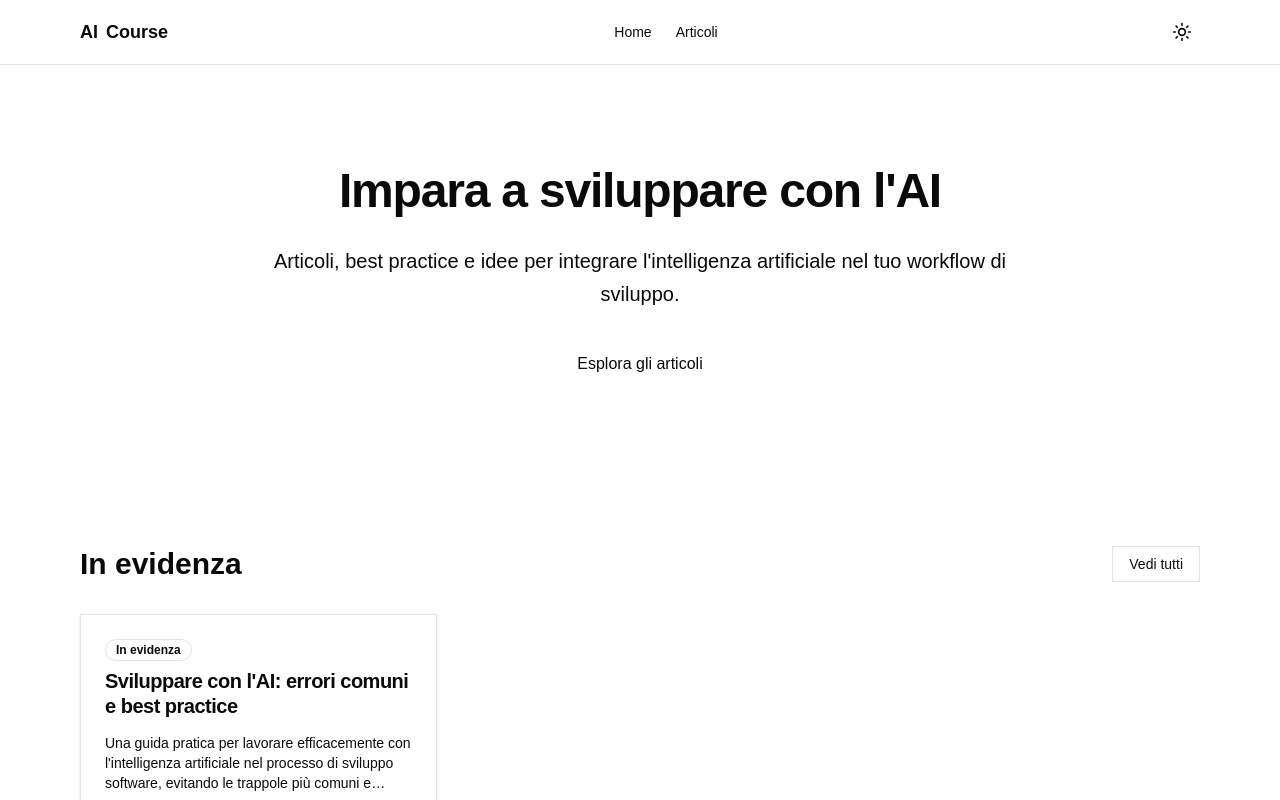
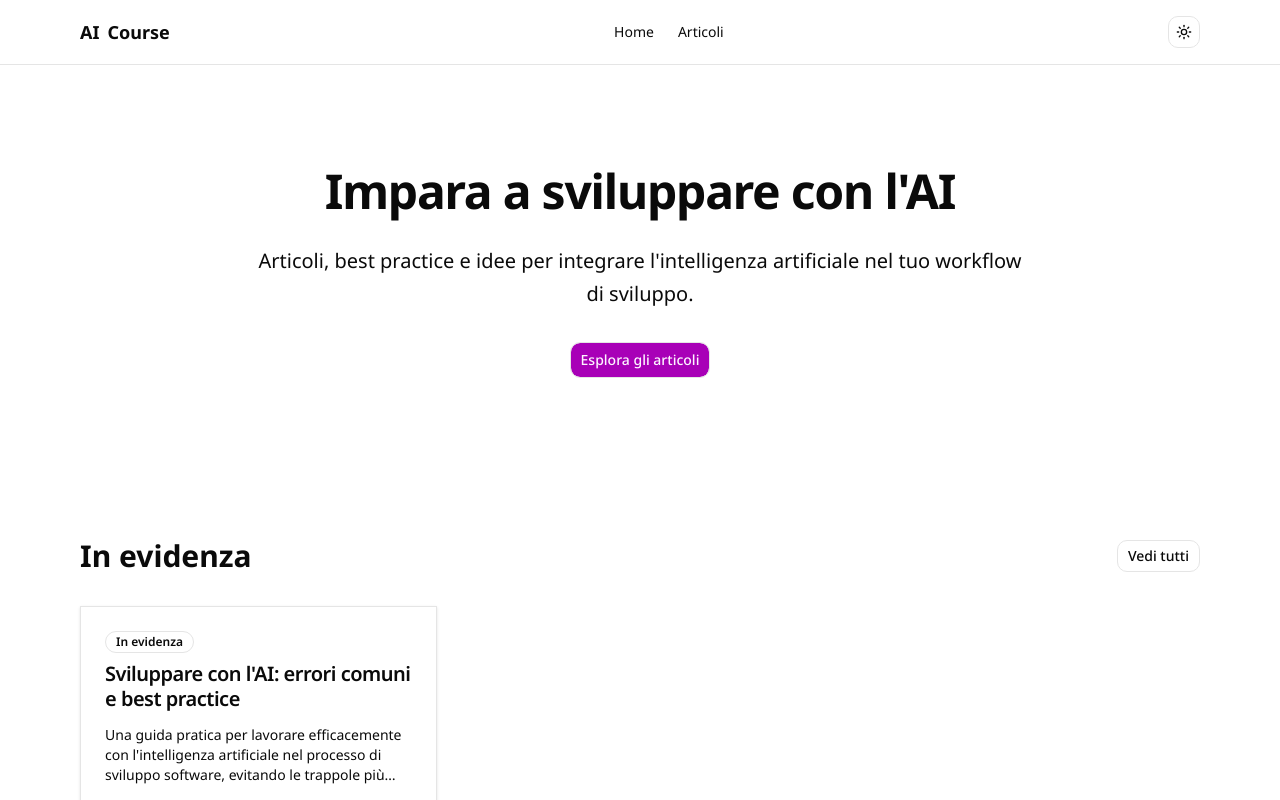
Before and after one commit to violabg/ai-talks, a Next.js app: page / in a window 1280 px wide. Shown: the top 800 px of the page. Built offline with nearby package versions, Linux system fonts and the light colour scheme.

Commit message:
feat: initial commit

```diff
--- a/package.json
+++ b/package.json
@@ -20,7 +20,9 @@
     "next-themes": "^0.4.6",
     "react": "19.2.4",
     "react-dom": "19.2.4",
-    "tailwind-merge": "^3.5.0"
+    "shadcn": "^4.1.1",
+    "tailwind-merge": "^3.5.0",
+    "tw-animate-css": "^1.4.0"
   },
   "devDependencies": {
     "@tailwindcss/postcss": "^4",
--- a/src/app/globals.css
+++ b/src/app/globals.css
@@ -1,4 +1,8 @@
 @import "tailwindcss";
+@import "tw-animate-css";
+@import "shadcn/tailwind.css";
+
+@custom-variant dark (&:is(.dark *));
 
 @layer base {
   :root {
@@ -43,6 +47,15 @@
     --input: oklch(1 0 0 / 15%);
     --ring: oklch(0.556 0 0);
   }
+  * {
+    @apply border-border outline-ring/50;
+  }
+  body {
+    @apply bg-background text-foreground;
+  }
+  html {
+    @apply font-sans;
+  }
 }
 
 @theme inline {
@@ -68,8 +81,25 @@
   --radius-md: calc(var(--radius) - 2px);
   --radius-lg: var(--radius);
   --radius-xl: calc(var(--radius) + 4px);
-  --font-sans: var(--font-geist-sans);
+  --font-sans: var(--font-sans);
   --font-mono: var(--font-geist-mono);
+  --font-heading: var(--font-sans);
+  --color-sidebar-ring: var(--sidebar-ring);
+  --color-sidebar-border: var(--sidebar-border);
+  --color-sidebar-accent-foreground: var(--sidebar-accent-foreground);
+  --color-sidebar-accent: var(--sidebar-accent);
+  --color-sidebar-primary-foreground: var(--sidebar-primary-foreground);
+  --color-sidebar-primary: var(--sidebar-primary);
+  --color-sidebar-foreground: var(--sidebar-foreground);
+  --color-sidebar: var(--sidebar);
+  --color-chart-5: var(--chart-5);
+  --color-chart-4: var(--chart-4);
+  --color-chart-3: var(--chart-3);
+  --color-chart-2: var(--chart-2);
+  --color-chart-1: var(--chart-1);
+  --radius-2xl: calc(var(--radius) * 1.8);
+  --radius-3xl: calc(var(--radius) * 2.2);
+  --radius-4xl: calc(var(--radius) * 2.6);
 }
 
 * {
@@ -78,6 +108,73 @@
 
 body {
   background-color: var(--background);
-  color: var(--foreground);
-  font-family: Arial, Helvetica, sans-serif;
 }
+
+:root {
+  --background: oklch(1 0 0);
+  --foreground: oklch(0.145 0 0);
+  --card: oklch(1 0 0);
+  --card-foreground: oklch(0.145 0 0);
+  --popover: oklch(1 0 0);
+  --popover-foreground: oklch(0.145 0 0);
+  --primary: oklch(0.518 0.253 323.949);
+  --primary-foreground: oklch(0.977 0.017 320.058);
+  --secondary: oklch(0.967 0.001 286.375);
+  --secondary-foreground: oklch(0.21 0.006 285.885);
+  --muted: oklch(0.97 0 0);
+  --muted-foreground: oklch(0.556 0 0);
+  --accent: oklch(0.97 0 0);
+  --accent-foreground: oklch(0.205 0 0);
+  --destructive: oklch(0.577 0.245 27.325);
+  --border: oklch(0.922 0 0);
+  --input: oklch(0.922 0 0);
+  --ring: oklch(0.708 0 0);
+  --chart-1: oklch(0.87 0 0);
+  --chart-2: oklch(0.556 0 0);
+  --chart-3: oklch(0.439 0 0);
+  --chart-4: oklch(0.371 0 0);
+  --chart-5: oklch(0.269 0 0);
+  --radius: 0.625rem;
+  --sidebar: oklch(0.985 0 0);
+  --sidebar-foreground: oklch(0.145 0 0);
+  --sidebar-primary: oklch(0.591 0.293 322.896);
+  --sidebar-primary-foreground: oklch(0.977 0.017 320.058);
+  --sidebar-accent: oklch(0.97 0 0);
+  --sidebar-accent-foreground: oklch(0.205 0 0);
+  --sidebar-border: oklch(0.922 0 0);
+  --sidebar-ring: oklch(0.708 0 0);
+}
+
+.dark {
+  --background: oklch(0.145 0 0);
+  --foreground: oklch(0.985 0 0);
+  --card: oklch(0.205 0 0);
+  --card-foreground: oklch(0.985 0 0);
+  --popover: oklch(0.205 0 0);
+  --popover-foreground: oklch(0.985 0 0);
+  --primary: oklch(0.452 0.211 324.591);
+  --primary-foreground: oklch(0.977 0.017 320.058);
+  --secondary: oklch(0.274 0.006 286.033);
+  --secondary-foreground: oklch(0.985 0 0);
+  --muted: oklch(0.269 0 0);
+  --muted-foreground: oklch(0.708 0 0);
+  --accent: oklch(0.269 0 0);
+  --accent-foreground: oklch(0.985 0 0);
+  --destructive: oklch(0.704 0.191 22.216);
+  --border: oklch(1 0 0 / 10%);
+  --input: oklch(1 0 0 / 15%);
+  --ring: oklch(0.556 0 0);
+  --chart-1: oklch(0.87 0 0);
+  --chart-2: oklch(0.556 0 0);
+  --chart-3: oklch(0.439 0 0);
+  --chart-4: oklch(0.371 0 0);
+  --chart-5: oklch(0.269 0 0);
+  --sidebar: oklch(0.205 0 0);
+  --sidebar-foreground: oklch(0.985 0 0);
+  --sidebar-primary: oklch(0.667 0.295 322.15);
+  --sidebar-primary-foreground: oklch(0.977 0.017 320.058);
+  --sidebar-accent: oklch(0.269 0 0);
+  --sidebar-accent-foreground: oklch(0.985 0 0);
+  --sidebar-border: oklch(1 0 0 / 10%);
+  --sidebar-ring: oklch(0.556 0 0);
+}
--- a/src/app/layout.tsx
+++ b/src/app/layout.tsx
@@ -4,6 +4,10 @@
 import { ThemeProvider } from "@/components/theme-provider"
 import { Header } from "@/components/layout/header"
 import { Footer } from "@/components/layout/footer"
+import { Noto_Sans } from "next/font/google";
+import { cn } from "@/lib/utils";
+
+const notoSans = Noto_Sans({subsets:['latin'],variable:'--font-sans'});
 
 const geistSans = localFont({
   src: "../../node_modules/geist/dist/fonts/geist-sans/Geist-Variable.woff2",
@@ -35,7 +39,7 @@
     <html
       lang="it"
       suppressHydrationWarning
-      className={`${geistSans.variable} ${geistMono.variable}`}
+      className={cn(geistSans.variable, geistMono.variable, "font-sans", notoSans.variable)}
     >
       <body className="min-h-screen flex flex-col antialiased">
         <ThemeProvider
--- a/src/components/ui/button.tsx
+++ b/src/components/ui/button.tsx
@@ -1,27 +1,38 @@
-import * as React from "react"
+"use client"
+
+import { Button as ButtonPrimitive } from "@base-ui/react/button"
 import { cva, type VariantProps } from "class-variance-authority"
+
 import { cn } from "@/lib/utils"
 
 const buttonVariants = cva(
-  "inline-flex items-center justify-center gap-2 whitespace-nowrap rounded-[--radius-md] text-sm font-medium transition-colors focus-visible:outline-none focus-visible:ring-2 focus-visible:ring-[--ring] disabled:pointer-events-none disabled:opacity-50",
+  "group/button inline-flex shrink-0 items-center justify-center rounded-lg border border-transparent bg-clip-padding text-sm font-medium whitespace-nowrap transition-all outline-none select-none focus-visible:border-ring focus-visible:ring-3 focus-visible:ring-ring/50 active:not-aria-[haspopup]:translate-y-px disabled:pointer-events-none disabled:opacity-50 aria-invalid:border-destructive aria-invalid:ring-3 aria-invalid:ring-destructive/20 dark:aria-invalid:border-destructive/50 dark:aria-invalid:ring-destructive/40 [&_svg]:pointer-events-none [&_svg]:shrink-0 [&_svg:not([class*='size-'])]:size-4",
   {
     variants: {
       variant: {
-        default:
-          "bg-[--primary] text-[--primary-foreground] hover:bg-[--primary]/90",
+        default: "bg-primary text-primary-foreground [a]:hover:bg-primary/80",
         outline:
-          "border border-[--border] bg-transparent hover:bg-[--accent] hover:text-[--accent-foreground]",
+          "border-border bg-background hover:bg-muted hover:text-foreground aria-expanded:bg-muted aria-expanded:text-foreground dark:border-input dark:bg-input/30 dark:hover:bg-input/50",
         secondary:
-          "bg-[--secondary] text-[--secondary-foreground] hover:bg-[--secondary]/80",
+          "bg-secondary text-secondary-foreground hover:bg-secondary/80 aria-expanded:bg-secondary aria-expanded:text-secondary-foreground",
         ghost:
-          "hover:bg-[--accent] hover:text-[--accent-foreground]",
-        link: "text-[--primary] underline-offset-4 hover:underline",
+          "hover:bg-muted hover:text-foreground aria-expanded:bg-muted aria-expanded:text-foreground dark:hover:bg-muted/50",
+        destructive:
+          "bg-destructive/10 text-destructive hover:bg-destructive/20 focus-visible:border-destructive/40 focus-visible:ring-destructive/20 dark:bg-destructive/20 dark:hover:bg-destructive/30 dark:focus-visible:ring-destructive/40",
+        link: "text-primary underline-offset-4 hover:underline",
       },
       size: {
-        default: "h-9 px-4 py-2",
-        sm: "h-8 rounded-[--radius-sm] px-3 text-xs",
-        lg: "h-11 rounded-[--radius-lg] px-8 text-base",
-        icon: "h-9 w-9",
+        default:
+          "h-8 gap-1.5 px-2.5 has-data-[icon=inline-end]:pr-2 has-data-[icon=inline-start]:pl-2",
+        xs: "h-6 gap-1 rounded-[min(var(--radius-md),10px)] px-2 text-xs in-data-[slot=button-group]:rounded-lg has-data-[icon=inline-end]:pr-1.5 has-data-[icon=inline-start]:pl-1.5 [&_svg:not([class*='size-'])]:size-3",
+        sm: "h-7 gap-1 rounded-[min(var(--radius-md),12px)] px-2.5 text-[0.8rem] in-data-[slot=button-group]:rounded-lg has-data-[icon=inline-end]:pr-1.5 has-data-[icon=inline-start]:pl-1.5 [&_svg:not([class*='size-'])]:size-3.5",
+        lg: "h-9 gap-1.5 px-2.5 has-data-[icon=inline-end]:pr-3 has-data-[icon=inline-start]:pl-3",
+        icon: "size-8",
+        "icon-xs":
+          "size-6 rounded-[min(var(--radius-md),10px)] in-data-[slot=button-group]:rounded-lg [&_svg:not([class*='size-'])]:size-3",
+        "icon-sm":
+          "size-7 rounded-[min(var(--radius-md),12px)] in-data-[slot=button-group]:rounded-lg",
+        "icon-lg": "size-9",
       },
     },
     defaultVariants: {
@@ -31,33 +42,19 @@
   }
 )
 
-export interface ButtonProps
-  extends React.ButtonHTMLAttributes<HTMLButtonElement>,
-    VariantProps<typeof buttonVariants> {
-  asChild?: boolean
+function Button({
+  className,
+  variant = "default",
+  size = "default",
+  ...props
+}: ButtonPrimitive.Props & VariantProps<typeof buttonVariants>) {
+  return (
+    <ButtonPrimitive
+      data-slot="button"
+      className={cn(buttonVariants({ variant, size, className }))}
+      {...props}
+    />
+  )
 }
 
-const Button = React.forwardRef<HTMLButtonElement, ButtonProps>(
-  ({ className, variant, size, asChild = false, ...props }, ref) => {
-    if (asChild) {
-      const child = React.Children.only(props.children) as React.ReactElement<
-        React.HTMLAttributes<HTMLElement> & { ref?: React.Ref<HTMLElement> }
-      >
-      return React.cloneElement(child, {
-        ...child.props,
-        className: cn(buttonVariants({ variant, size }), child.props.className, className),
-        ref,
-      })
-    }
-    return (
-      <button
-        className={cn(buttonVariants({ variant, size }), className)}
-        ref={ref}
-        {...props}
-      />
-    )
-  }
-)
-Button.displayName = "Button"
-
 export { Button, buttonVariants }
```
Also changed, not shown: components.json (added), 1 other file (tests, documents, lock files or other folders).
